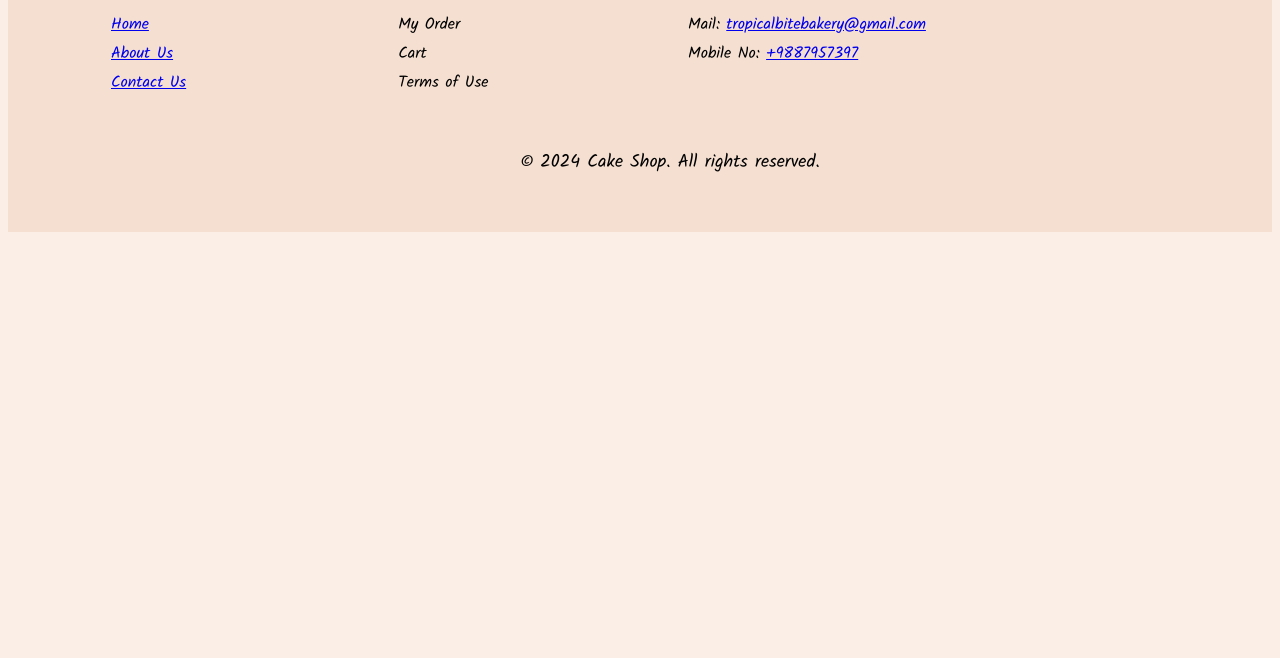
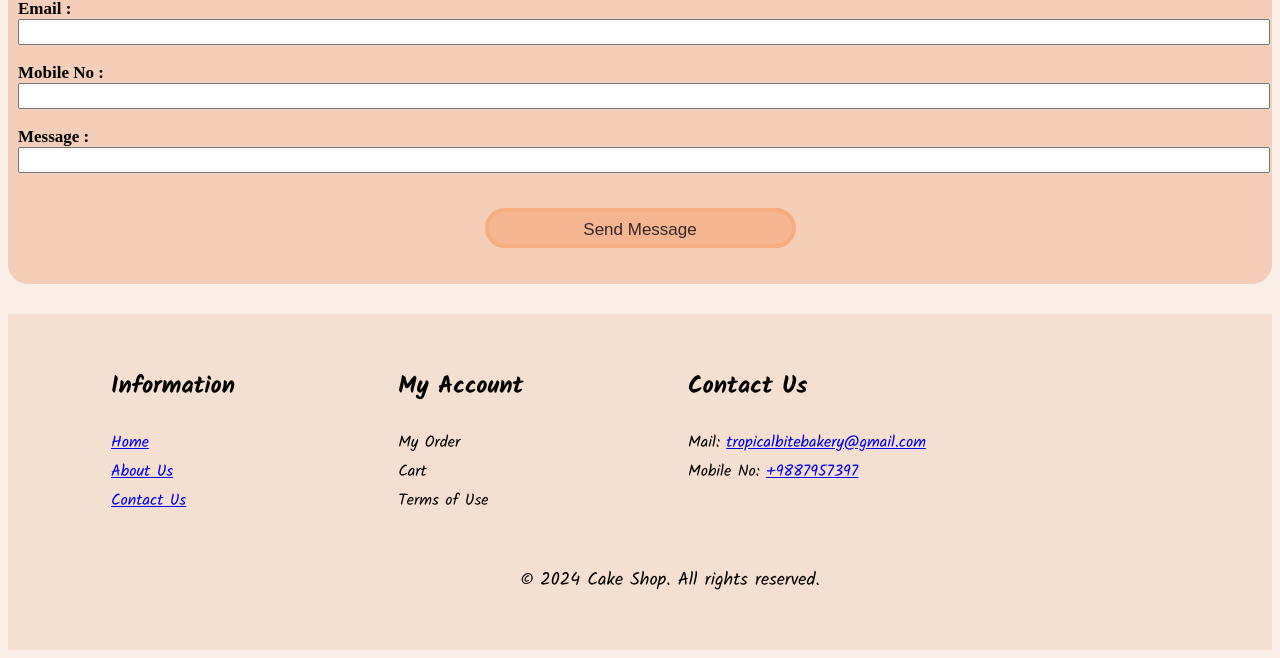
Before and after one commit to hemangimahale10/tropicalbite-bakery, a plain HTML site: page pages/contact.html in a window 1280 px wide. Shown: the part 374-1032 px from the top of the page. Before the commit the page ends 800 px from the top, so only its background shows below. Drawn offline with Linux system fonts and the light colour scheme; a web font is replaced by a local one.

Commit message:
contact page is created

```diff
--- a/css/contact.css
+++ b/css/contact.css
@@ -0,0 +1,37 @@
+.form{
+    background-color: #f4ceb8;
+    padding: 19px 10px;
+    border-radius: 20px;
+}
+
+.text{
+    font-size: 17px;
+}
+
+.btn{
+    display: flex;
+    justify-content: center;
+}
+
+.form-btn{
+    margin: 17px;
+    border-radius: 50px;
+    padding: 8px 25px;
+    background-color: #f4b590;
+    color: #33272a;
+    border: 4px solid #f7ac80;
+    width: 25%;
+    height: 40px;
+    font-size: 17px;
+}
+
+.form-btn:hover{
+    background-color: #f89d68;
+    transition: 1s;
+    cursor: pointer;
+}
+
+.input-box{
+    width: 100%;
+    height: 20px;
+}
--- a/pages/contact.html
+++ b/pages/contact.html
@@ -29,6 +29,27 @@
             <a href="./contact.html" class="header-text"> Contact Us </a>
         </div>
     </header>
+
+    <div class="form">
+        <p> We would love to hear from you! Please fill out this form below to get in touch with us.</p>
+
+        <b class="text"> Name : </b> <br>
+        <input type="name" id="input1" class="input-box" required/> <br> <br>
+
+        <b class="text"> Email : </b>
+        <input type="email" id="input2" class="input-box" required/> <br> <br>
+
+        <b class="text"> Mobile No : </b>
+        <input type="tel" id="input3" class="input-box" required/> <br> <br>
+
+        <b class="text"> Message : </b>
+        <input type="text" id="input4" class="input-box" required/> <br> <br>
+
+        <div class="btn">
+            <button class="form-btn"> Send Message </button>
+        </div>
+
+    </div>
 
     <footer class="footer">
 
```
